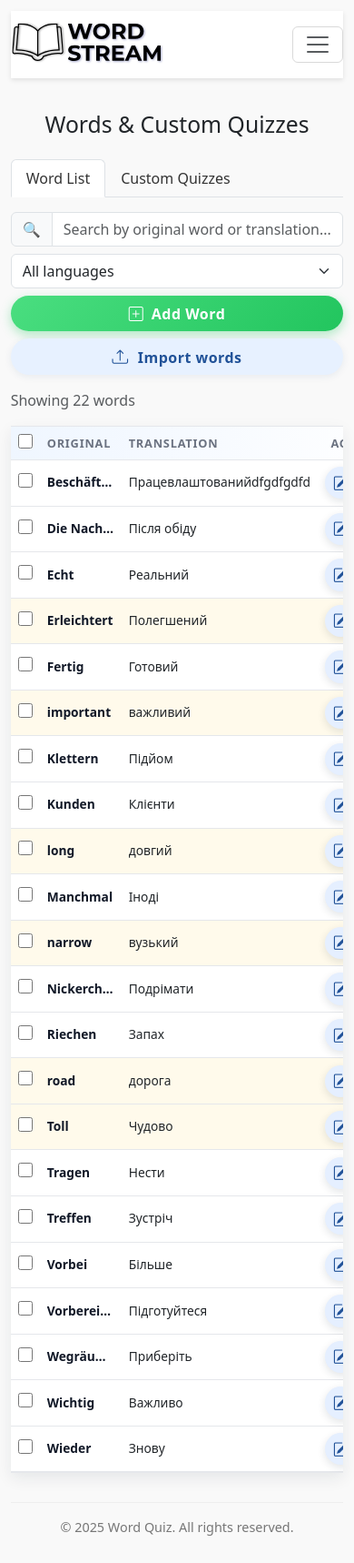
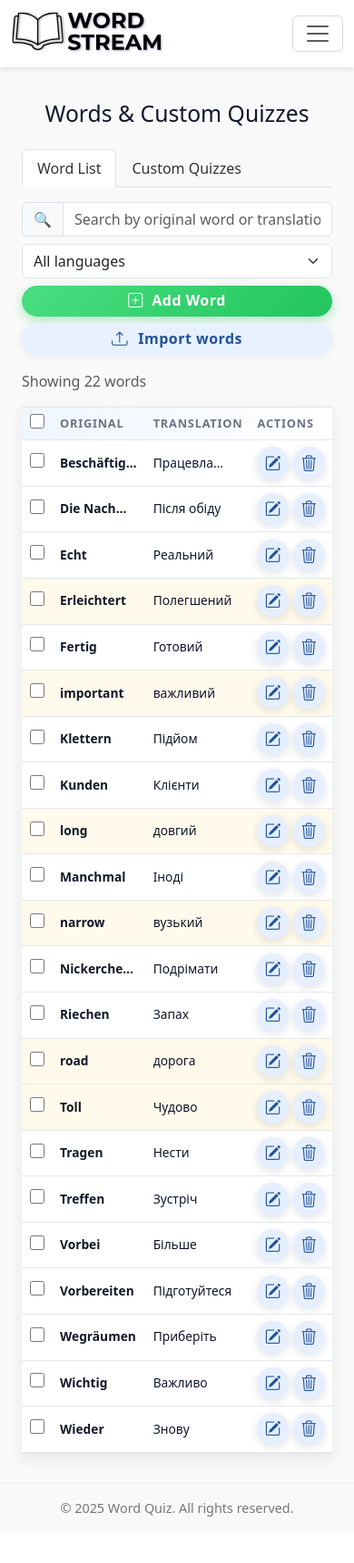
Before and after one commit to nazar-guschak/WordQuiz_WebApp, a Django app: page /word_list/ in a window 390 px wide. Shown: the whole page at 91% size. After the commit the page ends 1667 px from the top, so only its background shows below. Run offline with Django 5.2, Linux system fonts and the light colour scheme; a user stored in the database is signed in; data comes from the database, SQL or seed files in the repository; both versions use the stored data as it was after the commit; some libraries are stand-ins or nearby versions.

```diff
--- a/quiz/static/quiz/css/styles.css
+++ b/quiz/static/quiz/css/styles.css
@@ -1,25 +1,93 @@
+/* =========================================================
+   Word Stream – static/quiz/css/styles.css (full rewrite v2)
+   Goals:
+   - No Bootstrap dependency required
+   - Consistent tokens + focus rings + reduced motion
+   - Unknown rows get stronger yellow on hover
+   - Mobile: NO horizontal scrolling; fixed table; ellipsis truncation
+========================================================= */
+
 /* ==========================
-   Page layout
+   TOKENS / THEME
 ========================== */
-body {
-  background-color: #f5f7fb;
+:root{
+  --ws-bg: #f5f7fb;
+  --ws-surface: #ffffff;
+  --ws-text: #0f172a;
+  --ws-muted: #6b7280;
+
+  --ws-border: #e5e7eb;
+
+  --ws-primary-1: #3180ed;
+  --ws-primary-2: #6ec3ff;
+
+  --ws-soft-bg: #e7f1ff;
+  --ws-soft-bg-hover: #d5e5ff;
+  --ws-soft-text: #215298;
+  --ws-soft-text-hover: #163a6b;
+
+  --ws-danger-1: #f97373;
+  --ws-danger-2: #f43f5e;
+  --ws-danger-1-hover: #dc2626;
+  --ws-danger-2-hover: #e11d48;
+
+  --ws-success-1: #4ade80;
+  --ws-success-2: #22c55e;
+  --ws-success-1-hover: #22c55e;
+  --ws-success-2-hover: #16a34a;
+
+  --ws-radius-sm: 12px;
+  --ws-radius-md: 16px;
+  --ws-radius-lg: 18px;
+  --ws-radius-pill: 999px;
+
+  --ws-shadow-sm: 0 4px 10px rgba(15, 35, 52, 0.10);
+  --ws-shadow-md: 0 6px 16px rgba(15, 35, 52, 0.08);
+  --ws-shadow-lg: 0 10px 25px rgba(15, 35, 52, 0.08);
+
+  --ws-focus-ring: 0 0 0 3px rgba(49, 128, 237, 0.35);
+
+  --ws-t-fast: 120ms ease;
+  --ws-t: 250ms ease;
+  --ws-t-slow: 700ms ease;
+}
+
+@media (prefers-reduced-motion: reduce) {
+  *, *::before, *::after {
+    animation: none !important;
+    transition: none !important;
+    scroll-behavior: auto !important;
+  }
+}
+
+/* ==========================
+   BASE / PAGE LAYOUT
+========================== */
+body{
+  background-color: var(--ws-bg);
+  color: var(--ws-text);
   font-family: system-ui, -apple-system, BlinkMacSystemFont, "Segoe UI", sans-serif;
 }
 
-.demo-wrapper {
+/* Optional wrapper: use <div class="ws-page">...</div> if you want consistent padding */
+.ws-page{
+  padding-inline: clamp(12px, 3vw, 24px);
+}
+
+.demo-wrapper{
   min-height: 100vh;
   padding: 2rem 0;
 }
 
-.demo-card {
-  background-color: #ffffff;
-  border-radius: 16px;
+.demo-card{
+  background-color: var(--ws-surface);
+  border-radius: var(--ws-radius-md);
   padding: 1.5rem 1.75rem;
-  box-shadow: 0 10px 25px rgba(15, 35, 52, 0.08);
+  box-shadow: var(--ws-shadow-lg);
   margin-bottom: 1.75rem;
 }
 
-.badge-label {
+.badge-label{
   font-size: 0.75rem;
   text-transform: uppercase;
   letter-spacing: 0.08em;
@@ -27,324 +95,356 @@ body {
   font-weight: 600;
 }
 
-.word-card {
+.word-card{
   border-radius: 14px;
   box-shadow: 0 6px 16px rgba(15, 35, 52, 0.12);
   border: none;
 }
 
-.word-card h3 {
+.word-card h3{
   font-weight: 700;
   letter-spacing: 0.03em;
 }
 
 /* Helper: button rows */
-.btn-row {
+.btn-row{
   display: flex;
   flex-wrap: wrap;
   gap: 0.75rem;
 }
 
 /* ==========================
-   Button base
+   LINKS / LOGO / TEXT HELPERS
 ========================== */
-.btn-ws-base {
-  border-radius: 999px;
+.ws-link-strong{
+  font-weight: 700;
+  color: var(--ws-primary-1);
+  text-decoration: none;
+}
+
+.ws-link-strong:hover{
+  color: #2766c1;
+  text-decoration: underline;
+}
+
+.ws-logo{
+  height: 48px;
+  display: inline-block;
+  vertical-align: middle;
+  transform: translateY(-2px);
+}
+
+.profile-details dd{
+  word-wrap: break-word;
+  overflow-wrap: break-word;
+  white-space: normal;
+}
+
+/* ==========================
+   BUTTON SYSTEM (NO BOOTSTRAP)
+========================== */
+
+/* Normalize clickable feel */
+.btn-ws-base,
+.btn-ws-icon,
+.choice-btn{
+  -webkit-tap-highlight-color: transparent;
+  user-select: none;
+  cursor: pointer;
+  text-decoration: none;
+  display: inline-flex;
+  align-items: center;
+  justify-content: center;
+  gap: 0.35rem;
+  line-height: 1.2;
+}
+
+/* Base */
+.btn-ws-base{
+  border-radius: var(--ws-radius-pill);
   font-weight: 600;
   letter-spacing: 0.03em;
-  padding-inline: 1.15rem;
-  padding-block: 0.45rem;
-  border-width: 0;
-  box-shadow: 0 4px 10px rgba(15, 35, 52, 0.1);
-  transition:
-    background-color 0.3s ease,
-    color 0.3s ease,
-    box-shadow 0.3s ease,
-    transform 0.12s ease;
+  padding: 0.45rem 1.15rem;
+  border: 0;
+  box-shadow: var(--ws-shadow-sm);
+  transition: transform var(--ws-t-fast), box-shadow var(--ws-t), filter var(--ws-t), background-color var(--ws-t), color var(--ws-t);
+  will-change: transform;
 }
 
-.btn-ws-base:focus-visible {
-  outline: 3px solid rgba(49, 128, 237, 0.4);
-  outline-offset: 2px;
+.btn-ws-base:focus-visible{
+  outline: none;
+  box-shadow: var(--ws-shadow-sm), var(--ws-focus-ring);
 }
 
-.btn-ws-base:active {
+.btn-ws-base:active{
   transform: translateY(1px);
   box-shadow: 0 2px 6px rgba(15, 35, 52, 0.12);
 }
 
-/* ==========================
-   Primary gradient button
-   ========================== */
-.btn-ws-primary {
-  background-image: linear-gradient(135deg, #3180ed, #6ec3ff);
+.btn-ws-base:disabled{
+  cursor: not-allowed;
+  opacity: 0.55;
+  filter: saturate(70%);
+  transform: none !important;
+}
+
+/* Primary gradient */
+.btn-ws-primary{
+  background-image: linear-gradient(135deg, var(--ws-primary-1), var(--ws-primary-2));
   color: #ffffff;
 }
 
-.btn-ws-primary:hover {
-  background-image: linear-gradient(135deg, #2766c1, #5fb6f5);
-  color: #ffffff;
+.btn-ws-primary:hover{
+  filter: brightness(0.95);
   box-shadow: 0 6px 14px rgba(34, 87, 170, 0.35);
   transform: translateY(-1px);
 }
 
-/* ==========================
-   Soft pastel button
-   ========================== */
-.btn-ws-soft {
-  background-color: #e7f1ff;
-  color: #215298;
+/* Soft pastel */
+.btn-ws-soft{
+  background-color: var(--ws-soft-bg);
+  color: var(--ws-soft-text);
   box-shadow: 0 2px 8px rgba(23, 60, 117, 0.08);
 }
 
-.btn-ws-soft:hover {
-  background-color: #d5e5ff;
-  color: #163a6b;
+.btn-ws-soft:hover{
+  background-color: var(--ws-soft-bg-hover);
+  color: var(--ws-soft-text-hover);
   box-shadow: 0 4px 12px rgba(23, 60, 117, 0.16);
   transform: translateY(-1px);
 }
 
-/* ==========================
-   Outline button
-   ========================== */
-.btn-ws-outline {
+/* Outline */
+.btn-ws-outline{
   background-color: transparent;
-  color: #215298;
+  color: var(--ws-soft-text);
   border: 1px solid rgba(33, 82, 152, 0.35);
   box-shadow: none;
 }
 
-.btn-ws-outline:hover {
+.btn-ws-outline:hover{
   background-color: rgba(33, 82, 152, 0.06);
   border-color: rgba(33, 82, 152, 0.6);
   box-shadow: 0 3px 8px rgba(15, 35, 52, 0.18);
   transform: translateY(-1px);
 }
 
-/* ==========================
-   Ghost / minimal
-   ========================== */
-.btn-ws-ghost {
+/* Ghost */
+.btn-ws-ghost{
   background-color: transparent;
   color: #64748b;
   box-shadow: none;
   padding-inline: 0.75rem;
 }
 
-.btn-ws-ghost:hover {
+.btn-ws-ghost:hover{
   background-color: rgba(148, 163, 184, 0.12);
   color: #475569;
 }
 
-/* ==========================
-   Danger / Delete
-   ========================== */
-.btn-ws-danger {
-  background: linear-gradient(135deg, #f97373, #f43f5e);
+/* Danger */
+.btn-ws-danger{
+  background: linear-gradient(135deg, var(--ws-danger-1), var(--ws-danger-2));
   color: #ffffff;
   box-shadow: 0 4px 12px rgba(248, 113, 113, 0.4);
 }
 
-.btn-ws-danger:hover {
-  background: linear-gradient(135deg, #dc2626, #e11d48);
+.btn-ws-danger:hover{
+  background: linear-gradient(135deg, var(--ws-danger-1-hover), var(--ws-danger-2-hover));
   box-shadow: 0 6px 14px rgba(185, 28, 28, 0.5);
+  transform: translateY(-1px);
 }
 
-/* ==========================
-   Success / Confirm
-   ========================== */
-.btn-ws-success {
-  background: linear-gradient(135deg, #4ade80, #22c55e);
+/* Success */
+.btn-ws-success{
+  background: linear-gradient(135deg, var(--ws-success-1), var(--ws-success-2));
   color: #ffffff;
   box-shadow: 0 4px 12px rgba(34, 197, 94, 0.35);
 }
 
-.btn-ws-success:hover {
-  background: linear-gradient(135deg, #22c55e, #16a34a);
+.btn-ws-success:hover{
+  background: linear-gradient(135deg, var(--ws-success-1-hover), var(--ws-success-2-hover));
   box-shadow: 0 6px 16px rgba(22, 163, 74, 0.45);
   transform: translateY(-1px);
 }
 
-/* ==========================
-   Glass button
-   ========================== */
-.btn-ws-glass {
+/* Glass */
+.btn-ws-glass{
   background: rgba(255, 255, 255, 0.2);
-  border-radius: 16px;
-  color: #0f172a;
+  border-radius: var(--ws-radius-md);
+  color: var(--ws-text);
   box-shadow: 0 8px 24px rgba(15, 23, 42, 0.25);
+  border: 1px solid rgba(255, 255, 255, 0.6);
   backdrop-filter: blur(10px);
-  border: 1px solid rgba(255, 255, 255, 0.6);
 }
 
-.btn-ws-glass:hover {
+.btn-ws-glass:hover{
   background: rgba(255, 255, 255, 0.35);
   box-shadow: 0 10px 30px rgba(15, 23, 42, 0.3);
+  transform: translateY(-1px);
 }
 
-/* ==========================
-   Icon button (circle)
-   ========================== */
-.btn-ws-icon {
+@supports not ((backdrop-filter: blur(10px)) or (-webkit-backdrop-filter: blur(10px))) {
+  .btn-ws-glass{ background: rgba(255,255,255,0.92); }
+}
+
+/* Icon button (circle) */
+.btn-ws-icon{
   width: 2.5rem;
   height: 2.5rem;
   border-radius: 50%;
-  display: inline-flex;
-  align-items: center;
-  justify-content: center;
   padding: 0;
+  border: 0;
   background-color: #e5efff;
-  color: #215298;
+  color: var(--ws-soft-text);
   box-shadow: 0 3px 10px rgba(15, 35, 52, 0.12);
+  transition: transform var(--ws-t-fast), box-shadow var(--ws-t), background-color var(--ws-t), color var(--ws-t);
+  flex: 0 0 auto;
 }
 
-.btn-ws-icon:hover {
+.btn-ws-icon:hover{
   background-color: #d6e5ff;
-  color: #163a6b;
+  color: var(--ws-soft-text-hover);
   transform: translateY(-1px);
   box-shadow: 0 5px 14px rgba(15, 35, 52, 0.2);
 }
 
-.btn-ws-icon i {
+.btn-ws-icon:focus-visible{
+  outline: none;
+  box-shadow: 0 3px 10px rgba(15, 35, 52, 0.12), var(--ws-focus-ring);
+}
+
+.btn-ws-icon i{
   font-size: 1.1rem;
 }
 
-.btn-ws-icon-label i {
+.btn-ws-icon-label i{
   margin-right: 0.35rem;
   font-size: 1.1rem;
 }
 
 /* ==========================
-   Choice buttons (Quiz)
+   QUIZ: CHOICE BUTTONS
 ========================== */
-
-.choice-btn {
+.choice-btn{
   width: 100%;
   padding-block: 0.75rem;
   font-size: 1.05rem;
-  border-radius: 999px;
+  border-radius: var(--ws-radius-pill);
   font-weight: 600;
   letter-spacing: 0.02em;
+  border: 0;
+  transition: transform var(--ws-t-fast), box-shadow var(--ws-t), background-color var(--ws-t), color var(--ws-t), filter var(--ws-t);
 }
 
-/* Default soft pastel look */
-.choice-btn:not(.btn-success):not(.btn-danger) {
-  background-color: #e7f1ff;
-  color: #215298;
-  border: none;
+/* Default soft look */
+.choice-btn:not(.btn-success):not(.btn-danger){
+  background-color: var(--ws-soft-bg);
+  color: var(--ws-soft-text);
   box-shadow: 0 2px 8px rgba(23, 60, 117, 0.08);
 }
 
-/* Hover */
-.choice-btn:not(.btn-success):not(.btn-danger):hover {
-  background-color: #d5e5ff;
-  color: #163a6b;
+.choice-btn:not(.btn-success):not(.btn-danger):hover{
+  background-color: var(--ws-soft-bg-hover);
+  color: var(--ws-soft-text-hover);
   box-shadow: 0 4px 12px rgba(23, 60, 117, 0.16);
   transform: translateY(-1px);
 }
 
-/* Smooth transitions specifically for match items */
-.match-item {
+/* If your JS still uses these state classes */
+.choice-btn.btn-success{
+  background: linear-gradient(135deg, var(--ws-success-1), var(--ws-success-2));
+  color: #fff;
+  box-shadow: 0 6px 16px rgba(22, 163, 74, 0.35);
+}
+.choice-btn.btn-danger{
+  background: linear-gradient(135deg, var(--ws-danger-1), var(--ws-danger-2));
+  color: #fff;
+  box-shadow: 0 6px 16px rgba(185, 28, 28, 0.35);
+}
+
+#next-btn:disabled{
+  opacity: 0.4;
+  filter: saturate(60%);
+  cursor: not-allowed;
+}
+
+/* ==========================
+   QUIZ: MATCHING UI STATES
+========================== */
+.match-item{
+  /* 🔒 Keep pill inside its column */
+  width: 100%;
+  max-width: 100%;
+
+  /* ✅ Allow long words to wrap instead of overflowing */
+  white-space: normal;
+  overflow-wrap: anywhere;
+  word-break: break-word;
+
+  /* existing transitions */
   transition:
     background-color 0.35s ease,
     color 0.35s ease,
     box-shadow 0.35s ease;
 }
 
-/* Temporary "wrong" flash state for matches */
-.match-wrong {
-  background-color: #fee2e2 !important;   /* soft red */
+.match-wrong{
+  background-color: #fee2e2 !important;
   color: #b91c1c !important;
   box-shadow: 0 0 0 2px rgba(248, 113, 113, 0.7);
 }
 
-.match-selected {
+.match-selected{
   background: linear-gradient(135deg, #93c5fd, #60a5fa) !important;
-  color: #0f172a !important;  /* dark slate text */
+  color: var(--ws-text) !important;
   box-shadow: 0 0 0 5px rgba(59, 130, 246, 0.55),
               0 4px 12px rgba(59,130,246,0.25);
-  transition: background 0.25s ease,
-              box-shadow 0.25s ease,
-              color 0.25s ease;
+  transition: background 0.25s ease, box-shadow 0.25s ease, color 0.25s ease;
 }
 
-#next-btn:disabled {
-  opacity: 0.4;
-  filter: saturate(60%);
-  cursor: not-allowed;
-}
-
-.ws-link-strong {
-  font-weight: 700;
-  color: #3180ed;
-  text-decoration: none;
-}
-
-.ws-link-strong:hover {
-  color: #2766c1;
-  text-decoration: underline;
-}
-
-.ws-logo {
-  height: 48px; /* or your preferred size */
-  display: inline-block;
-  vertical-align: middle;
-  transform: translateY(-2px); /* adjust -1px to -4px until visually perfect */
-}
-
-.profile-details dd {
-    word-wrap: break-word;
-    overflow-wrap: break-word;
-    white-space: normal;
-}
-
-.import-sticky-bar {
+/* ==========================
+   IMPORT: STICKY BAR
+========================== */
+.import-sticky-bar{
   position: sticky;
   bottom: 14px;
   z-index: 50;
-
-  display: flex;                 /* ✅ center container itself */
+  display: flex;
   justify-content: center;
-  pointer-events: none;
 }
 
-.import-sticky-inner {
-  width: fit-content;            /* ✅ hugs button width */
+.import-sticky-inner{
+  width: fit-content;
   background: rgba(255, 255, 255, 0.96);
-  backdrop-filter: blur(8px);
-  border-radius: 18px;
-  box-shadow:
-    0 10px 25px rgba(0, 0, 0, 0.12),
+  border-radius: var(--ws-radius-lg);
+  box-shadow: 0 10px 25px rgba(0, 0, 0, 0.12),
               0 4px 10px rgba(0, 0, 0, 0.08);
   border: 1px solid rgba(0,0,0,0.06);
   padding: 0.55rem 0.65rem;
 
   display: flex;
-  justify-content: center;       /* ✅ center buttons inside */
-  gap: 0.35rem;                  /* ✅ tight grouping */
+  justify-content: center;
+  gap: 0.35rem;
   align-items: center;
 
+  backdrop-filter: blur(8px);
   pointer-events: auto;
 }
 
-@media (max-width: 576px) {
-  .import-sticky-inner {
-    border-radius: 16px;
-    padding: 0.6rem 0.6rem;
+@supports not ((backdrop-filter: blur(8px)) or (-webkit-backdrop-filter: blur(8px))) {
+  .import-sticky-inner{ background: rgba(255,255,255,0.98); }
 }
 
-  .import-sticky-inner .btn {
-    padding-left: 0.85rem;
-    padding-right: 0.85rem;
-  }
-}
-
-.ws-flags-strip {
+/* ==========================
+   HERO / FLAGS / GRADIENT TEXT
+========================== */
+.ws-flags-strip{
   max-width: 100%;
   overflow-x: hidden;
 }
 
-.hero-gradient-text span {
+.hero-gradient-text span{
   background: linear-gradient(90deg, #5a8dee, #7fd6c2);
   -webkit-background-clip: text;
   background-clip: text;
@@ -352,83 +452,79 @@ body {
   text-fill-color: transparent;
 }
 
-/* =========================
+/* ==========================
    SCROLL ANIMATIONS
-========================= */
-
-.ws-animate {
+========================== */
+.ws-animate{
   opacity: 0;
   transform: translateY(24px);
-  transition: opacity 0.7s ease, transform 0.7s ease;
+  transition: opacity var(--ws-t-slow), transform var(--ws-t-slow);
 }
 
-.ws-animate.visible {
+.ws-animate.visible{
   opacity: 1;
   transform: translateY(0);
 }
 
-
-/* ============================
+/* ==========================
    WORDS TABLE – MINIMAL STYLE
-============================ */
-
-/* Wrapper */
-.ws-table-wrapper {
+========================== */
+.ws-table-wrapper{
   margin: 0 auto;
   max-width: 100%;
-  border: 1px solid #e5e7eb;
-  border-radius: 12px;
-  background: #ffffff;
+  border: 1px solid var(--ws-border);
+  border-radius: var(--ws-radius-sm);
+  background: var(--ws-surface);
   overflow: hidden;
-  box-shadow: 0 6px 16px rgba(15, 35, 52, 0.08);
+  box-shadow: var(--ws-shadow-md);
 }
 
-.ws-table-scroll {
-  overflow-x: auto;
+.ws-table-scroll{
+  overflow-x: auto; /* desktop/tablet can scroll if needed */
   width: 100%;
 }
 
-table.ws-table {
+/* Table */
+table.ws-table{
   width: 100%;
   border-collapse: collapse;
   font-size: 0.95rem;
 }
 
 /* Header */
-.ws-table thead {
+.ws-table thead{
   background: linear-gradient(to right, #eff6ff, #ffffff);
 }
 
-.ws-table thead th {
+.ws-table thead th{
   padding: 0.65rem 0.8rem;
-  border-bottom: 1px solid #e5e7eb;
+  border-bottom: 1px solid var(--ws-border);
   font-size: 0.8rem;
   text-transform: uppercase;
   letter-spacing: 0.06em;
   font-weight: 600;
-  color: #6b7280;
+  color: var(--ws-muted);
   white-space: nowrap;
 }
 
-/* ✅ Language header alignment FIX */
-.ws-lang-header {
+.ws-lang-header{
   text-align: center;
   vertical-align: middle;
 }
 
-/* Rows */
-.ws-table tbody td {
+/* Cells / Rows */
+.ws-table tbody td{
   padding: 0.65rem 0.8rem;
-  border-bottom: 1px solid #e5e7eb;
+  border-bottom: 1px solid var(--ws-border);
   vertical-align: middle;
 }
 
-.ws-table tbody tr:hover {
+.ws-table tbody tr:hover{
   background-color: #f9fafb;
 }
 
 /* Columns */
-.ws-col-original {
+.ws-col-original{
   white-space: nowrap;
   overflow: hidden;
   text-overflow: ellipsis;
@@ -437,30 +533,31 @@ table.ws-table {
   color: #111827;
 }
 
-.ws-col-translation {
+.ws-col-translation{
   white-space: normal;
 }
 
+/* Checkbox */
 .ws-check-header,
-.ws-check-cell {
+.ws-check-cell{
   width: 40px;
   text-align: center;
 }
 
-.ws-check-input {
+.ws-check-input{
   width: 16px;
   height: 16px;
   cursor: pointer;
-  accent-color: #3180ed;
+  accent-color: var(--ws-primary-1);
 }
 
-/* ✅ Language Badge Alignment FIX */
-.ws-lang-cell {
+/* Language badge */
+.ws-lang-cell{
   text-align: center;
   vertical-align: middle;
 }
 
-.ws-lang-badge {
+.ws-lang-badge{
   display: inline-block;
   padding: 0.2rem 0.55rem;
   border-radius: 8px;
@@ -471,116 +568,123 @@ table.ws-table {
 }
 
 /* Actions */
-.ws-actions-cell {
+.ws-actions-cell{
   white-space: nowrap;
   width: 1%;
   text-align: right;
   vertical-align: middle;
 }
 
-/* ✅ FORCE ICON BUTTONS TO STAY HORIZONTAL (FIXES STACKING) */
-.ws-actions-cell .btn-row {
+.ws-actions-header{
+  text-align: center;
+  vertical-align: middle;
+}
+
+/* Force icon buttons to stay horizontal */
+.ws-actions-cell .btn-row{
   display: inline-flex;
   flex-wrap: nowrap;
   align-items: center;
   gap: 0.4rem;
 }
 
-/* ✅ REMOVE BLACK OUTLINE / BORDER FROM ICON BUTTONS */
-.ws-actions-cell .btn-ws-icon {
-  border: none;
+/* Keep accessible focus for icon buttons */
+.ws-actions-cell .btn-ws-icon{
+  border: 0;
   outline: none;
 }
 
-.ws-actions-cell .btn-ws-icon:focus,
-.ws-actions-cell .btn-ws-icon:active {
+.ws-actions-cell .btn-ws-icon:focus-visible{
   outline: none;
-  box-shadow: 0 3px 10px rgba(15, 35, 52, 0.12);
+  box-shadow: 0 3px 10px rgba(15, 35, 52, 0.12), var(--ws-focus-ring);
 }
 
-/* Mobile Optimizations */
-@media (max-width: 576px) {
+/* ==========================
+   UNKNOWN LANGUAGE HIGHLIGHT
+========================== */
+.ws-row-unknown{
+  background-color: rgba(255, 193, 7, 0.08);
+}
 
-  table.ws-table {
+.ws-lang-badge-unknown{
+  background-color: #ffc107;
+  color: #212529;
+}
+
+/* ✅ Unknown rows: stronger yellow on hover */
+.ws-table tbody tr.ws-row-unknown:hover{
+  background-color: rgba(255, 193, 7, 0.18);
+}
+
+/* ==========================
+   MOBILE (<= 576px)
+   - NO horizontal scrolling
+   - fixed table layout
+   - ellipsis truncation for long words
+========================== */
+@media (max-width: 576px){
+
+  /* Sticky bar */
+  .import-sticky-inner{
+    border-radius: var(--ws-radius-md);
+    padding: 0.6rem 0.6rem;
+  }
+
+  .import-sticky-inner .btn,
+  .import-sticky-inner button{
+    padding-left: 0.85rem;
+    padding-right: 0.85rem;
+  }
+
+  /* Table sizing */
+  table.ws-table{
     font-size: 0.86rem;
+    table-layout: fixed;  /* ✅ critical for ellipsis */
+    width: 100%;
   }
 
   .ws-table thead th,
-  .ws-table tbody td {
+  .ws-table tbody td{
     padding: 0.45rem 0.5rem;
   }
 
-  /* Hide language */
+  /* Hide language column on small screens */
   .ws-lang-header,
-  .ws-lang-cell {
+  .ws-lang-cell{
     display: none;
   }
 
-  /* Strong truncation */
-  .ws-col-original {
-    max-width: 90px;
-  }
-
-  /* No horizontal scrolling */
-  .ws-table-scroll {
+  /* ✅ prevent horizontal scroll on mobile */
+  .ws-table-scroll{
     overflow-x: hidden;
   }
 
-  /* ✅ Tighter icons on mobile */
-  .ws-actions-cell .btn-row {
-    gap: 0.3rem;
+  /* ✅ ellipsis on mobile for long content */
+  .ws-table tbody td{
+    overflow: hidden;
+    text-overflow: ellipsis;
   }
 
-  .ws-actions-cell .btn-ws-icon {
-    width: 2.2rem;
-    height: 2.2rem;
-  }
+  .ws-col-original,
+  .ws-col-translation{
+    white-space: nowrap;
   }
 
-/* Center the Actions header so it aligns with the icons below */
-.ws-actions-header {
-  text-align: center;
-  vertical-align: middle;
-}
+  /* column sizing */
+  .ws-check-header,
+  .ws-check-cell{ width: 34px; }
 
-/* ============================
-   MOBILE: EDGE-TO-EDGE TABLE
-============================ */
-@media (max-width: 576px) {
+  .ws-actions-cell{ width: 92px; } /* tweak 80–110px as needed */
 
-  /* ✅ Kill global body padding on mobile */
-  body {
-    padding: 3%;
-  }
+  /* tighter icon buttons */
+  .ws-actions-cell .btn-row{ gap: 0.3rem; }
+  .ws-actions-cell .btn-ws-icon{ width: 2.2rem; height: 2.2rem; }
 
-  /* ✅ Remove outer margins + rounding so table hugs screen */
-  .ws-table-wrapper {
+  /* Edge-to-edge table option */
+  .ws-table-wrapper{
     margin: 0;
     border-radius: 0;
     border-left: none;
     border-right: none;
   }
-
-  /* ✅ Remove padding from any Bootstrap containers wrapping it */
-  .container,
-  .container-fluid,
-  .tab-pane {
-    padding-left: 0 !important;
-    padding-right: 0 !important;
 }
-
-  /* ✅ Slight internal table padding remains for touch comfort */
-  .ws-table thead th,
-  .ws-table tbody td {
-    padding: 0.45rem 0.5rem;
-  }
-}
-
-.ws-row-unknown {
-  background-color: rgba(255, 193, 7, 0.08); /* subtle warning tone */
-}
-
-.ws-lang-badge-unknown {
-  background-color: #ffc107;
-  color: #212529;
-}
```
Also changed, not shown: db.sqlite3. Lines whose indentation alone changed are shown as unchanged.
